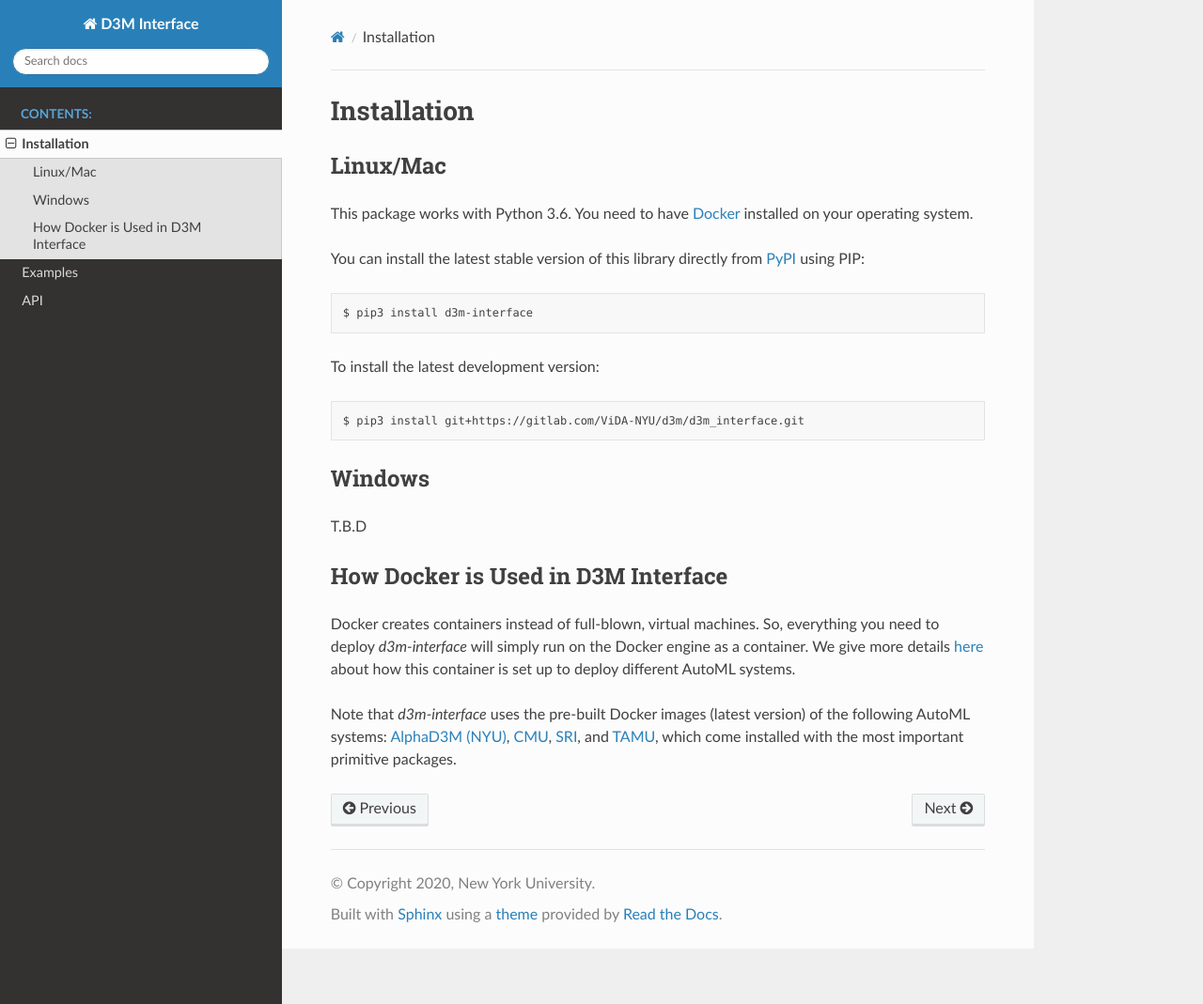
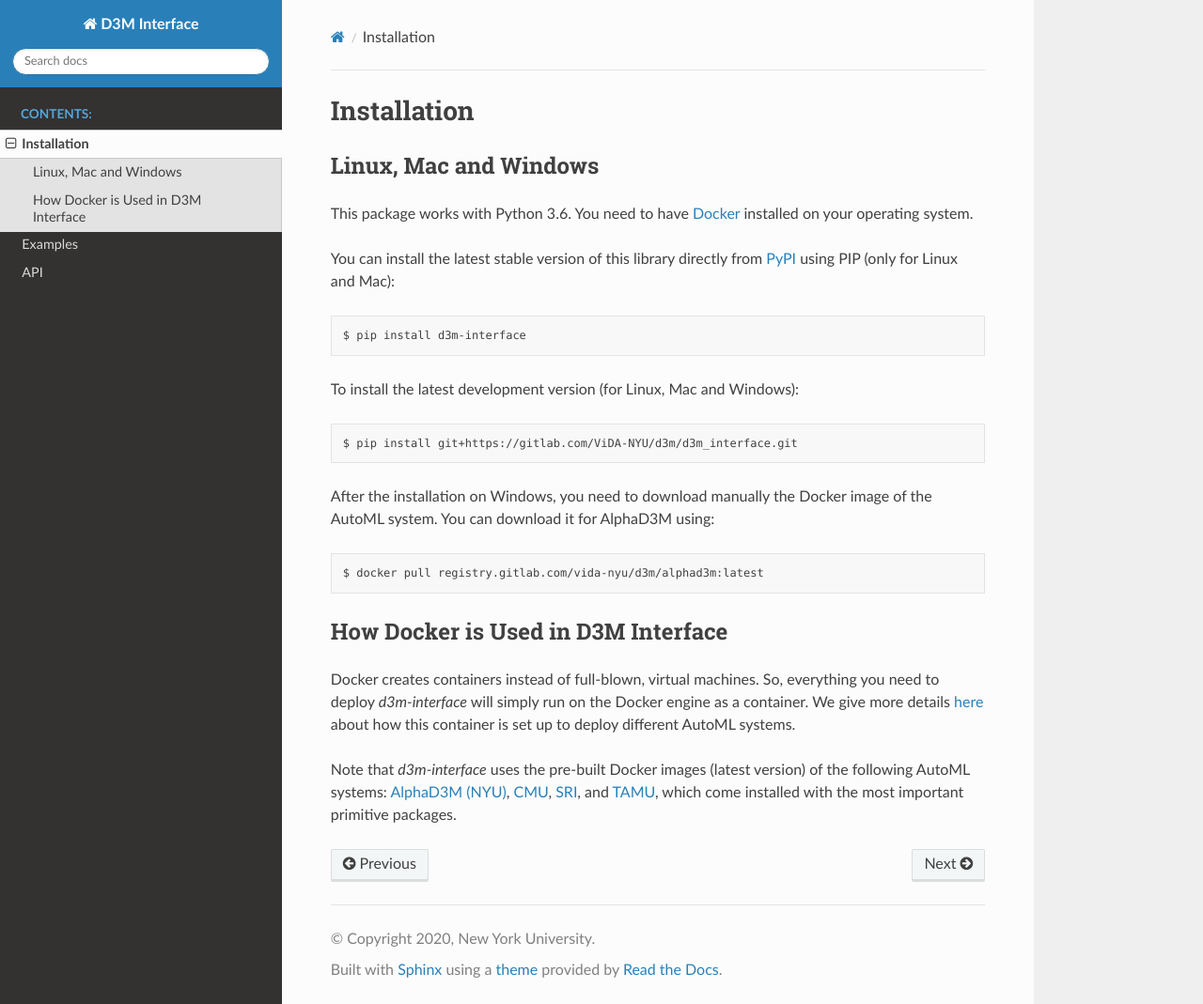
Before and after one commit to VIDA-NYU/d3m_interface, a Sphinx documentation site: the page built from docs/source/installation.rst, in a window 1280 px wide and 1069 px high. Shown: the whole window at 94% size. Built offline with Sphinx 7.4.7 and the Read the Docs theme 2.0.0, drawn with Linux system fonts in a browser that asks for light colours; pages that are not in the unit, such as notebooks, are missing from menus.

Commit message:
Update documentation for Windows installation

```diff
--- a/docs/source/installation.rst
+++ b/docs/source/installation.rst
@@ -1,28 +1,44 @@
 Installation
 ============
 
-Linux/Mac
----------
+Linux, Mac and Windows
+----------------------
 
-This package works with Python 3.6. You need to have `Docker <https://docs.docker.com/get-docker/>`__ installed on your operating system.
+This package works with Python 3.6. You need to have
+`Docker <https://docs.docker.com/get-docker/>`__ installed on your operating system.
 
-You can install the latest stable version of this library directly from `PyPI <https://pypi.org/project/d3m-interface/>`__ using PIP::
+You can install the latest stable version of this library directly from
+`PyPI <https://pypi.org/project/d3m-interface/>`__ using PIP (only for Linux and Mac):
 
-    $ pip3 install d3m-interface
+::
 
-To install the latest development version::
+    $ pip install d3m-interface
 
-    $ pip3 install git+https://gitlab.com/ViDA-NYU/d3m/d3m_interface.git
+To install the latest development version (for Linux, Mac and Windows):
 
-Windows
----------
+::
 
-T.B.D
+    $ pip install git+https://gitlab.com/ViDA-NYU/d3m/d3m_interface.git
 
+
+After the installation on Windows, you need to download manually the Docker image
+of the AutoML system. You can download it for AlphaD3M using:
+
+::
+
+    $ docker pull registry.gitlab.com/vida-nyu/d3m/alphad3m:latest
 
 How Docker is Used in D3M Interface
 -----------------------------------
 
-Docker creates containers instead of full-blown, virtual machines. So, everything you need to deploy `d3m-interface` will simply run on the Docker engine as a container. We give more details `here <https://gitlab.com/ViDA-NYU/d3m/d3m_interface/-/blob/master/d3m_interface/automl_interface.py#L510>`__ about how this container is set up to deploy different AutoML systems.
+Docker creates containers instead of full-blown, virtual machines. So, everything you
+need to deploy `d3m-interface` will simply run on the Docker engine as a container.
+We give more details `here <https://gitlab.com/ViDA-NYU/d3m/d3m_interface/-/blob/master/d3m_interface/automl_interface.py#L561>`__
+about how this container is set up to deploy different AutoML systems.
 
-Note that `d3m-interface` uses the pre-built Docker images (latest version) of the following AutoML systems: `AlphaD3M (NYU) <https://gitlab.com/ViDA-NYU/d3m/alphad3m>`__, `CMU <https://gitlab.com/sray/cmu-ta2>`__, `SRI <https://github.com/daraghhartnett/sri_tpot>`__, and `TAMU <https://gitlab.com/TAMU_D3M/Winter_2018_tamuta2>`__, which come installed with the most important primitive packages.
+Note that `d3m-interface` uses the pre-built Docker images (latest version) of the
+following AutoML systems: `AlphaD3M (NYU) <https://gitlab.com/ViDA-NYU/d3m/alphad3m>`__,
+`CMU <https://gitlab.com/sray/cmu-ta2>`__,
+`SRI <https://github.com/daraghhartnett/sri_tpot>`__, and
+`TAMU <https://gitlab.com/axolotl1/axolotl>`__, which come installed with the most
+important primitive packages.
```
